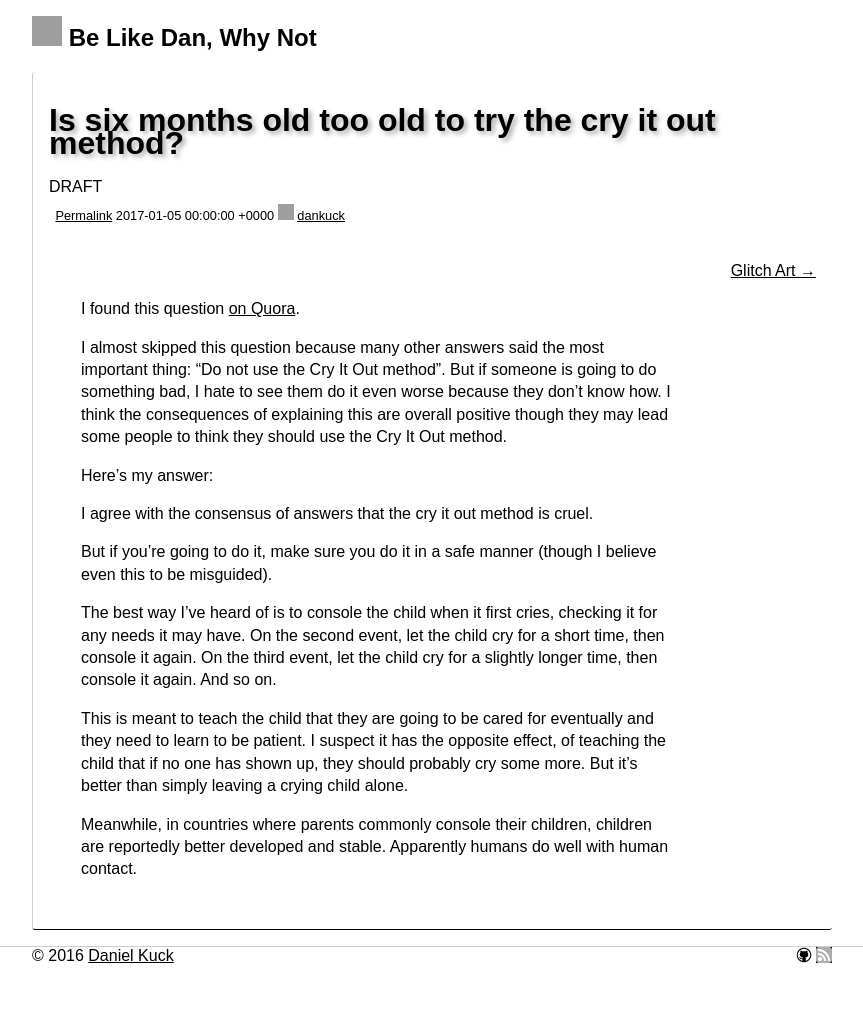
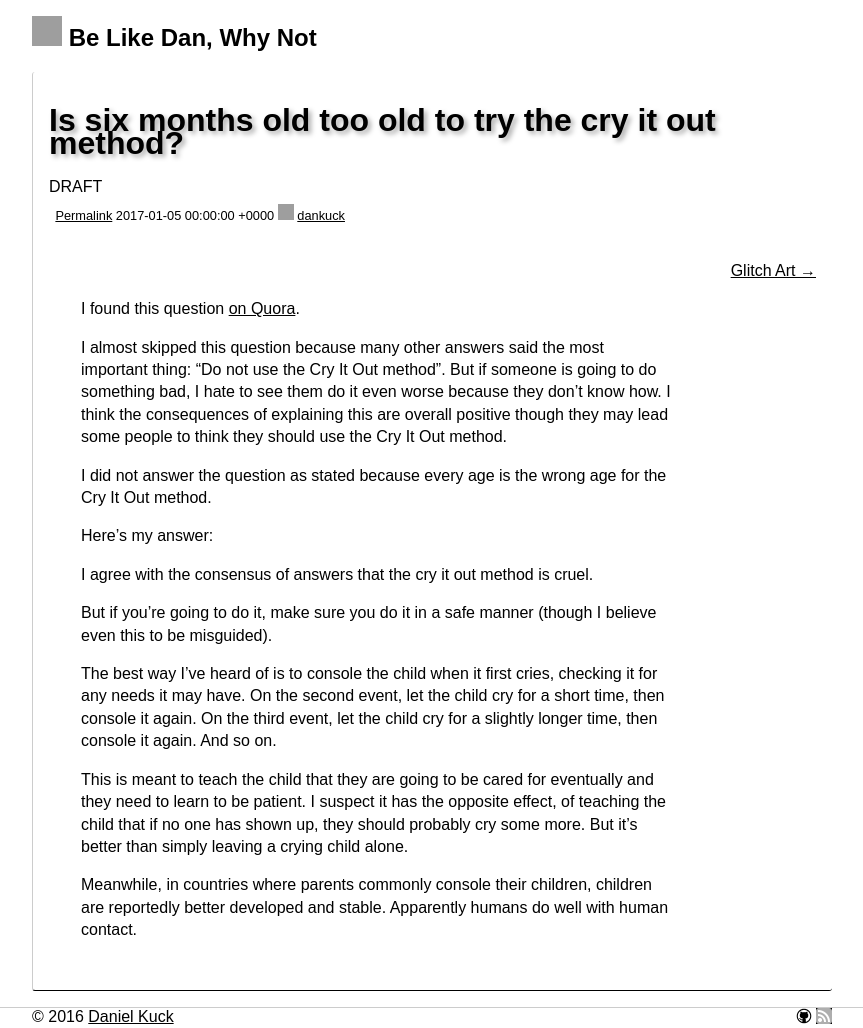
Before and after one commit to dankuck/dankuck.github.io, a Jekyll site: the page built from _posts/2017-01-05-cry-it-out-method.md, in a window 1280 px wide. Shown: the whole page, without its empty margins (208-1071 px from the left). Built offline with Jekyll 4.4.1, drawn with Linux system fonts in a browser that asks for light colours; before the commit the page ends 967 px from its top, so only the background shows below that; grey boxes are pictures that could not be loaded.

Commit message:
I didn't asnwer the question.

```diff
--- a/_posts/2017-01-05-cry-it-out-method.md
+++ b/_posts/2017-01-05-cry-it-out-method.md
@@ -11,6 +11,8 @@ I found this question <a href="https://www.quora.com/Is-six-months-old-too-old-t
 
 I almost skipped this question because many other answers said the most important thing: "Do not use the Cry It Out method". But if someone is going to do something bad, I hate to see them do it even worse because they don't know how. I think the consequences of explaining this are overall positive though they may lead some people to think they should use the Cry It Out method.
 
+I did not answer the question as stated because every age is the wrong age for the Cry It Out method.
+
 Here's my answer:
 
 I agree with the consensus of answers that the cry it out method is cruel.
```
